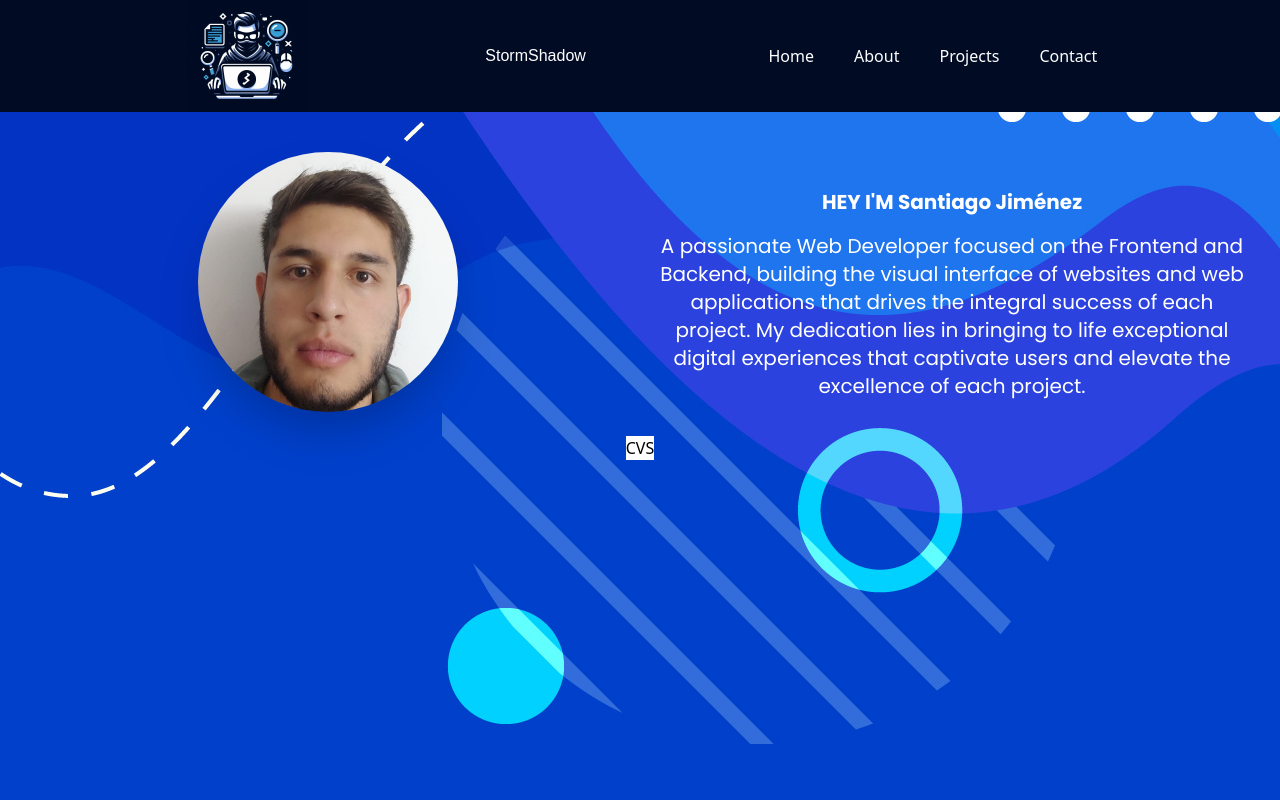
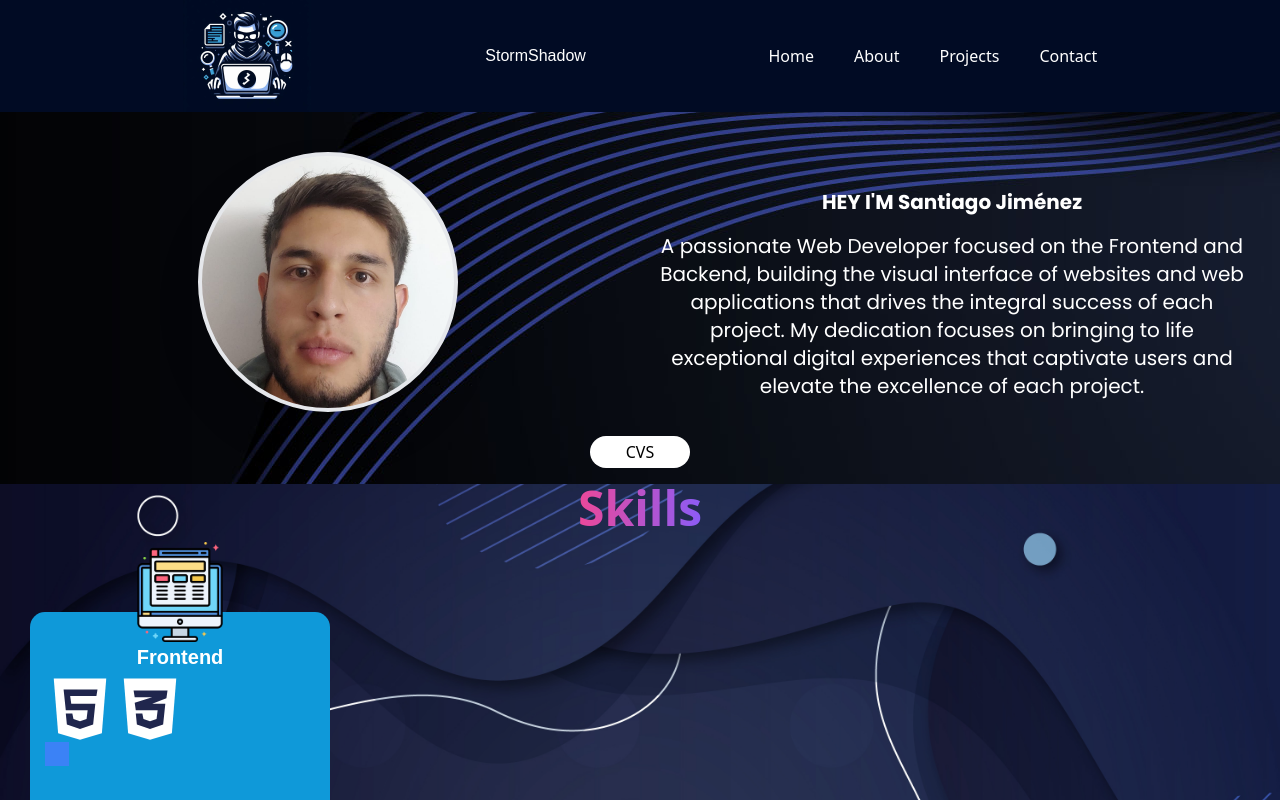
Before and after one commit to StormShadow010/Portfolio2024, a React (Vite) app: page / in a window 1280 px wide. Shown: the top 800 px of the page. Built offline with nearby package versions, Linux system fonts and the light colour scheme; a web font is replaced by a local one.

Commit message:
CambiosSkill75

```diff
--- /dev/null
+++ b/src/components/IconComponent/IconComponent.jsx
@@ -0,0 +1,44 @@
+/* eslint-disable react/prop-types */
+import React from 'react'
+import { useState } from "react";
+
+export const IconComponent = ({ icons }) => {
+
+    const [hoveredIcon, setHoveredIcon] = useState(null);
+
+    const handleHover = (index) => {
+        setHoveredIcon(index);
+    }
+
+    const handleLeave = () => {
+        setHoveredIcon(null);
+    }
+
+    const IndividualIcon = ({ icon, index, onHover }) => {
+        const paths = icon.icon()
+        const clonedPaths = React.Children.map(paths.props.children, (path) => {
+            return React.cloneElement(path, {
+                fill: onHover ? path.props.fill : (path.props['data-focus'] ? '#20264d' : 'white')
+            });
+        })
+
+        return (
+            <div key={index} className='w-[70px] h-[70px]'>
+                <div onMouseOver={() => handleHover(index)} onMouseLeave={handleLeave}>
+                    <svg viewBox="0 0 32 32">{clonedPaths}</svg>
+                </div>
+            </div>
+        )
+    }
+
+
+    return (
+        <div className='flex'>
+            {
+                icons.map((icon, index) => {
+                    return <IndividualIcon key={index} icon={icon} index={index} onHover={hoveredIcon === index} />;
+                })
+            }
+        </div>
+    )
+}
--- a/src/components/Sections/AboutComponent/AboutComponent.jsx
+++ b/src/components/Sections/AboutComponent/AboutComponent.jsx
@@ -23,20 +23,20 @@ export const AboutComponent = () => {
     };
 
     return (
-        <div className='relative h-screen w-[100%] m-auto bg-about-section bg-left-bottom pt-[5rem]  md:pt-[8rem] md:bg-top '>
+        <div className='relative h-max w-[100%] m-auto bg-about-section bg-top pt-[5rem]  md:pt-[8rem] md:bg-left '>
             <div className="grid gap-4 items-center justify-items-center p-6 md:grid-cols-2 ">
-                <div>
-                    <Tilt className="relative w-[200px] h-[200px] bg-me bg-cover bg-center shadow-2xl rounded-[90%] md:w-[260px] md:h-[260px] " options={options} zIndex={0} />
+                <div className=''>
+                    <Tilt className="border-4 relative w-[200px] h-[200px] bg-me bg-cover bg-center shadow-2xl rounded-[90%] md:w-[260px] md:h-[260px] " options={options} zIndex={0} />
                 </div>
                 <div className='p-1 text-center text-white '>
                     <h1 className='font-mainFont font-bold text-xl md:mt-6'>HEY I&apos;M  Santiago Jiménez</h1>
-                    <p className='font-mainFont text-base mt-4 md:text-xl'>A passionate Web Developer focused on the Frontend and Backend, building the visual interface of websites and web applications that drives the integral success of each project.
-
-                        My dedication lies in bringing to life exceptional digital experiences that captivate users and elevate the excellence of each project.</p>
+                    <p className='font-mainFont text-base mt-4 md:text-xl'>
+                        A passionate Web Developer focused on the Frontend and Backend, building the visual interface of websites and web applications that drives the integral success of each project.
+                        My dedication focuses on bringing to life exceptional digital experiences that captivate users and elevate the excellence of each project.</p>
                 </div>
             </div>
             <div className='flex justify-center items-center pb-10 md:pb-4'>
-                <button className="bg-white">
+                <button className="bg-white w-[100px] rounded-2xl p-1 hover:bg-[#EDB11F] hover:text-white">
                     <span>
                         <a href={pdf} download="CV_Andres_Santiago_Jimenez_Guzman.pdf">
                             CVS
--- a/src/components/Sections/SkillsComponent/SkillsComponent.jsx
+++ b/src/components/Sections/SkillsComponent/SkillsComponent.jsx
@@ -1,10 +1,11 @@
-import React, { useState } from 'react'
 import fronIcon from "/assets/icons/front-end.png"
+import { IconComponent } from '../../IconComponent/IconComponent'
 
 
-// eslint-disable-next-line react/prop-types
-const HTML5Icon = ({ onHover }) => {
-    const paths = (
+const iconsFrontend = [
+    {
+        name: "HTML5",
+        icon: () => (
             <svg viewBox="0 0 32 32" xmlns="http://www.w3.org/2000/svg">
                 <path d="M6 28L4 3H28L26 28L16 31L6 28Z" fill="#E44D26"></path>
                 <path d="M26 5H16V29.5L24 27L26 5Z" fill="#F16529"></path>
@@ -12,58 +13,22 @@ const HTML5Icon = ({ onHover }) => {
             </svg>
         )
 
-    const clonedPaths = React.Children.map(paths.props.children, (path) => {
-        return React.cloneElement(path, {
-            fill: onHover ? path.props.fill : (path.props['data-focus'] ? '#20264d' : 'white')
-        });
-    })
-    return <svg viewBox="0 0 32 32">{clonedPaths}</svg>
-
-}
-
-// eslint-disable-next-line react/prop-types
-const CSS3Icon = ({ onHover }) => {
-    const paths = (
+    },
+    {
+        name: "CC3",
+        icon: () => (
             <svg viewBox="0 0 32 32" fill="none" xmlns="http://www.w3.org/2000/svg">
                 <path d="M6 28L4 3H28L26 28L16 31L6 28Z" fill="#1172B8"></path>
                 <path d="M26 5H16V29.5L24 27L26 5Z" fill="#33AADD"></path>
                 <path data-focus={true} d="M19.5 17.5H9.5L9 14L17 11.5H9L8.5 8.5H24L23.5 12L17 14.5H23L22 24L16 26L10 24L9.5 19H12.5L13 21.5L16 22.5L19 21.5L19.5 17.5Z" fill="white"></path>
             </svg>
         )
-
-    const clonedPaths = React.Children.map(paths.props.children, (path) => {
-        return React.cloneElement(path, {
-            fill: onHover ? path.props.fill : (path.props['data-focus'] ? '#20264d' : 'white')
-        });
-    })
-    return <svg viewBox="0 0 32 32">{clonedPaths}</svg>
-
-}
-
-const Icons = [
-    {
-        name: "HTML5",
-        icon: HTML5Icon,
-    },
-    {
-        name: "CC3",
-        icon: CSS3Icon,
     },
 ]
 
 
+export const SkillsComponent = () => {
 
-
-export const SkillsComponent = () => {
-    const [hoveredIcon, setHoveredIcon] = useState(null);
-
-    const handleHover = (index) => {
-        setHoveredIcon(index);
-    }
-
-    const handleLeave = () => {
-        setHoveredIcon(null);
-    }
 
     return (
         <div className="relative h-screen w-full m-auto bg-skills-one bg-cover bg-center">
@@ -79,17 +44,8 @@ export const SkillsComponent = () => {
                         <img className="absolute -translate-y-full w-[100px] h-[100px]" src={fronIcon} alt="frontend" />
                         <h1 className="text-white font-techTitle font-bold text-[20px]">Frontend</h1>
                     </div>
-                    <div className='flex'>
-                        {Icons.map((icon, index) => {
-                            return (
-                                <div key={index} className={`w-[70px] h-[70px] bg-cover bg-center hover:scale-[1.2]`}>
-                                    <div onMouseOver={() => handleHover(index)} onMouseLeave={handleLeave}>
-                                        <icon.icon key={index} onHover={hoveredIcon === index} />
-                                    </div>
-                                </div>
-                            )
-                        })
-                        }
+                    <div>
+                        <IconComponent icons={iconsFrontend} />
                     </div>
                     {/* Backend Skills */}
                     < div className="w-6 h-6 bg-blue-500" >
```
Also changed, not shown: public/assets/sections/AboutMe.jpg, public/assets/sections/skills1.jpg. Lines whose indentation alone changed are shown as unchanged.
